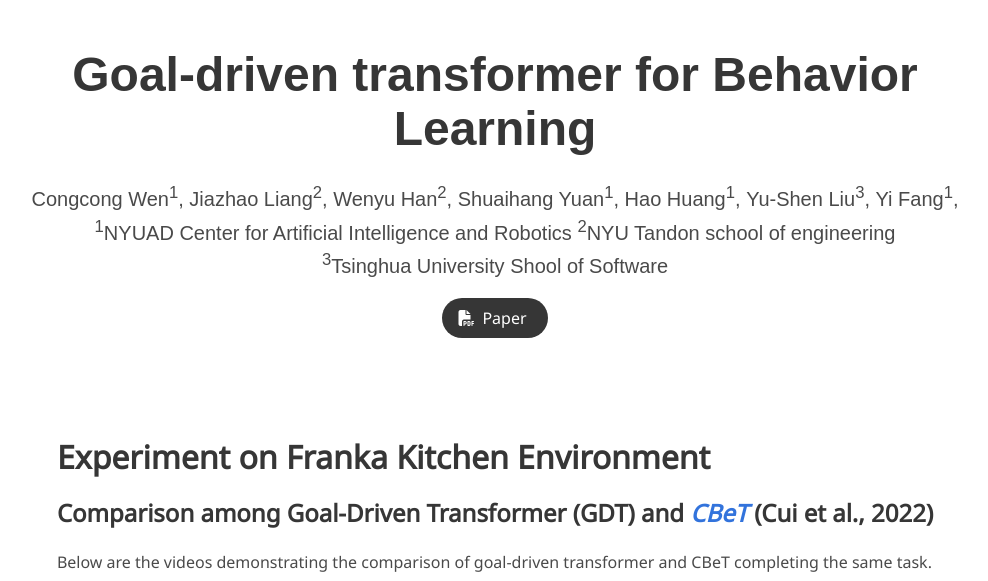
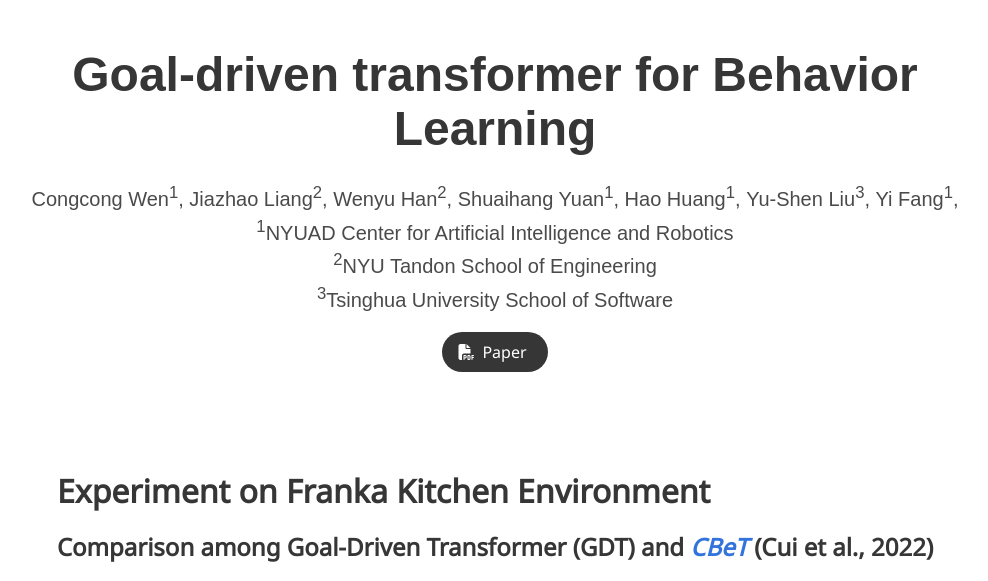
Before and after one commit to GDT-BL/GDT-BL.github.io, a plain HTML site: page index.html in a window 1280 px wide. Shown: the top 581 px of the page, without its empty margins (145-1133 px from the left). Drawn offline with nearby package versions, Linux system fonts and the light colour scheme; some icons are missing; a web font is replaced by a local one.

Commit message:
Update index.html

```diff
--- a/index.html
+++ b/index.html
@@ -92,9 +92,9 @@
                 Yi Fang<sup>1</sup>,</span>
             </div>
             <div class="is-size-5 publication-authors">
-              <div class="author-block"><sup>1</sup>NYUAD Center for Artificial Intelligence and Robotics</div>
-              <div class="author-block"><sup>2</sup>NYU Tandon school of engineering</div>
-              <div class="author-block"><sup>3</sup>Tsinghua University Shool of Software</div>
+              <div class="author-block author-block-line"><sup>1</sup>NYUAD Center for Artificial Intelligence and Robotics</div>
+              <div class="author-block author-block-line"><sup>2</sup>NYU Tandon School of Engineering</div>
+              <div class="author-block author-block-line"><sup>3</sup>Tsinghua University School of Software</div>
             </div>
 
             <div class="column has-text-centered">
```
